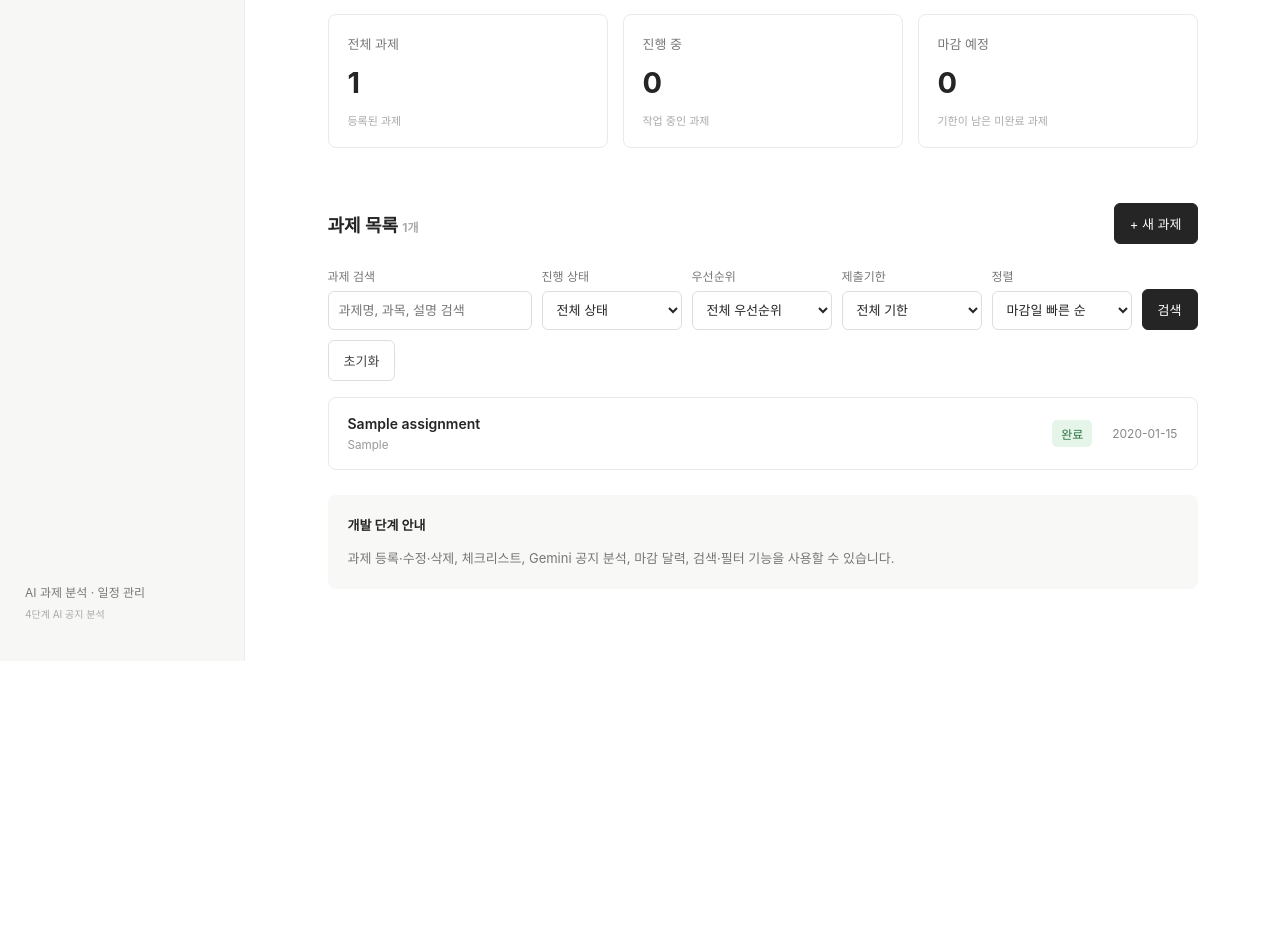
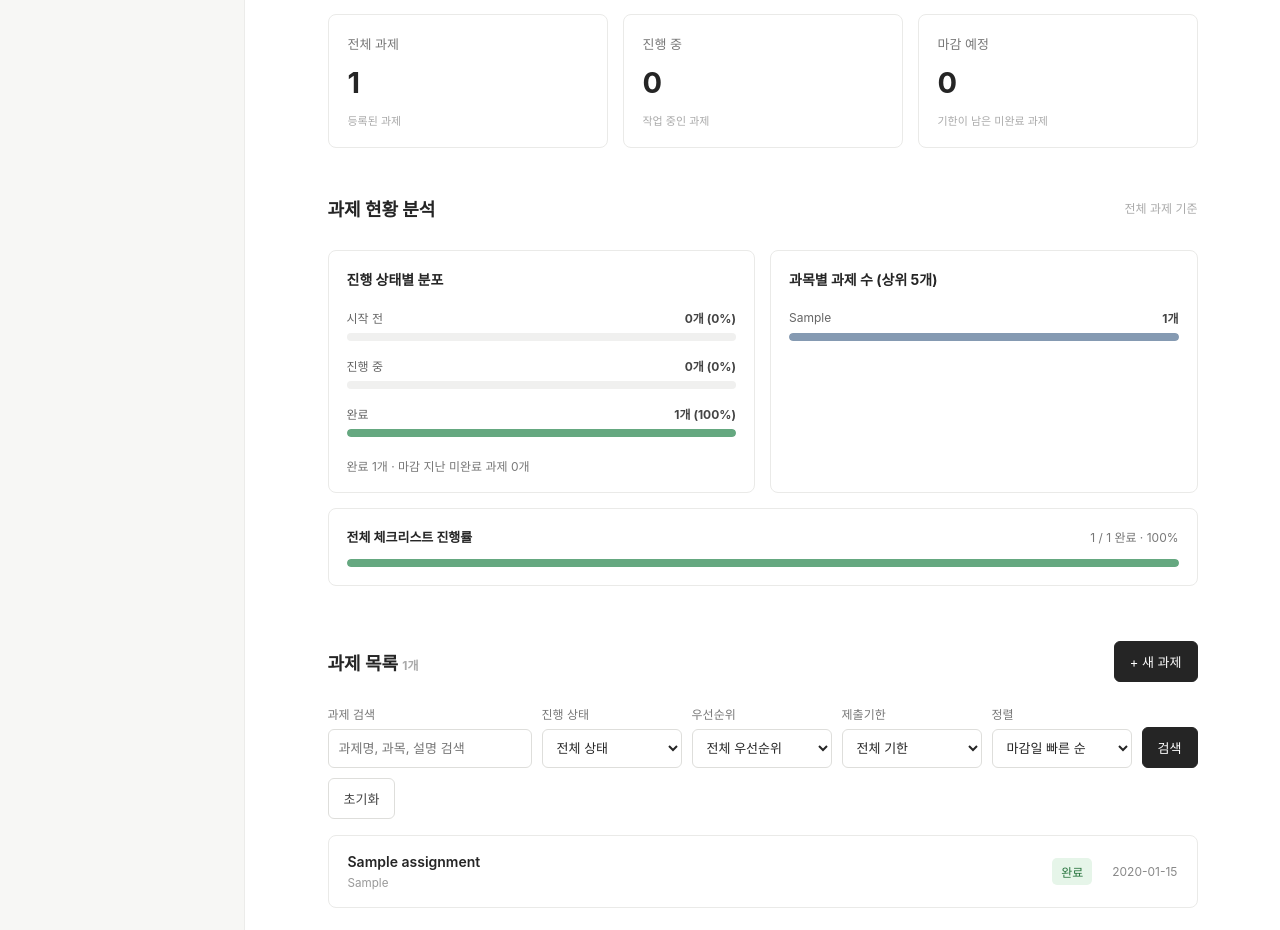
Before and after one commit to jongjong123alt/3rd-, a Flask app: page / in a window 1280 px wide. Shown: the part 310-1240 px from the top of the page. Before the commit the page ends 971 px from the top, so only its background shows below. Run offline with Flask 3, Linux system fonts and the light colour scheme; tables that the repository leaves empty hold one stand-in row (values such as "Sample post").

Commit message:
F-12: add dashboard status, course and checklist analytics

```diff
--- a/app.py
+++ b/app.py
@@ -147,6 +147,36 @@ def create_app(test_config=None):
             "doing": sum(a["status"] == "doing" for a in assignments),
             "upcoming": sum(bool(a["due_date"]) and a["due_date"] >= today and a["status"] != "done" for a in assignments),
         }
+        # F-12: statistics are based on all assignments, regardless of active filters.
+        status_counts = {key: sum(a["status"] == key for a in assignments) for key in STATUSES}
+        status_chart = [
+            {"key": key, "label": label, "count": status_counts[key],
+             "percent": round(status_counts[key] * 100 / len(assignments)) if assignments else 0}
+            for key, label in STATUSES.items()
+        ]
+        course_counts = {}
+        for assignment in assignments:
+            course = assignment["course"] or "과목 미지정"
+            course_counts[course] = course_counts.get(course, 0) + 1
+        popular_courses = sorted(course_counts.items(), key=lambda pair: (-pair[1], pair[0]))[:5]
+        course_max = max((count for _, count in popular_courses), default=0)
+        course_chart = [
+            {"name": course, "count": count, "percent": round(count * 100 / course_max)}
+            for course, count in popular_courses
+        ]
+        with connect_db() as connection:
+            checklist_stats = connection.execute(
+                "SELECT COUNT(*) AS total, COALESCE(SUM(is_done), 0) AS done FROM checklist_items"
+            ).fetchone()
+        checklist_total = checklist_stats["total"]
+        checklist_done = checklist_stats["done"]
+        insights = {
+            "overdue": sum(bool(a["due_date"]) and a["due_date"] < today and a["status"] != "done" for a in assignments),
+            "done": status_counts["done"],
+            "checklist_done": checklist_done,
+            "checklist_total": checklist_total,
+            "checklist_percent": round(checklist_done * 100 / checklist_total) if checklist_total else 0,
+        }
         # F-07: keep summary counts global; filter only the displayed list.
         query = request.args.get("q", "").strip()[:120]
         status_filter = request.args.get("status", "all")
@@ -186,6 +216,7 @@ def create_app(test_config=None):
             visible = sorted(visible, key=lambda a: -a["id"])
         return render_template(
             "dashboard.html", assignments=visible, counts=counts,
+            status_chart=status_chart, course_chart=course_chart, insights=insights,
             filters={"q": query, "status": status_filter, "deadline": deadline_filter,
                      "priority": priority_filter, "sort": sort_by},
             filtered_count=len(visible),
--- a/static/css/style.css
+++ b/static/css/style.css
@@ -86,3 +86,25 @@
 .note-entry-actions form{margin:0}
 .note-edit-form{display:flex;flex-direction:column;gap:9px;margin-top:10px!important}
 .note-edit-form select,.note-edit-form textarea{width:100%;max-width:640px;border:1px solid #ddd;border-radius:6px;padding:9px;font:inherit}
+
+/* F-12: compact, accessible dashboard analytics */
+.dashboard-insights{margin-top:32px}
+.dashboard-insights .section-head{margin:24px 0 14px}
+.insight-grid{display:grid;grid-template-columns:repeat(2,minmax(0,1fr));gap:15px}
+.insight-panel,.insight-checklist{border:1px solid #eaeae8;border-radius:8px;padding:18px}
+.insight-panel h3{font-size:14px;margin:0 0 20px}
+.insight-bar-row{margin:0 0 16px}
+.insight-bar-label{display:flex;align-items:center;justify-content:space-between;gap:12px;font-size:12px;margin-bottom:7px;color:#666}
+.insight-bar-label strong{font-size:12px;color:#444;white-space:nowrap}
+.insight-course-name{overflow:hidden;text-overflow:ellipsis;white-space:nowrap;min-width:0}
+.insight-track{width:100%;height:8px;border-radius:5px;background:#f0f0ef;overflow:hidden}
+.insight-fill{height:100%;border-radius:5px;background:#8c9cb6}
+.insight-todo{background:#b3b3b3}
+.insight-doing{background:#dfae55}
+.insight-done,.insight-checklist-fill{background:#65a880}
+.insight-course{background:#859ab2}
+.insight-footnote{font-size:12px;color:#777;margin:20px 0 0}
+.insight-checklist{margin-top:15px}
+.insight-checklist>div:first-child{display:flex;align-items:center;justify-content:space-between;gap:12px;font-size:13px;margin-bottom:13px}
+.insight-checklist span{color:#777;font-size:12px}
+@media(max-width:700px){.insight-grid{grid-template-columns:1fr}.insight-checklist>div:first-child{flex-wrap:wrap}}
--- a/templates/dashboard.html
+++ b/templates/dashboard.html
@@ -10,6 +10,42 @@
     <div class="stat"><span>진행 중</span><strong>{{ counts.doing }}</strong><small>작업 중인 과제</small></div>
     <div class="stat"><span>마감 예정</span><strong>{{ counts.upcoming }}</strong><small>기한이 남은 미완료 과제</small></div>
   </div>
+  <section class="dashboard-insights" aria-labelledby="insights-title">
+    <div class="section-head"><h2 id="insights-title">과제 현황 분석</h2><span class="muted">전체 과제 기준</span></div>
+    <div class="insight-grid">
+      <div class="insight-panel">
+        <h3>진행 상태별 분포</h3>
+        {% for item in status_chart %}
+          <div class="insight-bar-row">
+            <div class="insight-bar-label"><span>{{ item.label }}</span><strong>{{ item.count }}개 ({{ item.percent }}%)</strong></div>
+            <div class="insight-track" role="img" aria-label="{{ item.label }} {{ item.count }}개, {{ item.percent }}퍼센트">
+              <div class="insight-fill insight-{{ item.key }}" style="width:{{ item.percent }}%"></div>
+            </div>
+          </div>
+        {% endfor %}
+        <p class="insight-footnote">완료 {{ insights.done }}개 · 마감 지난 미완료 과제 {{ insights.overdue }}개</p>
+      </div>
+      <div class="insight-panel">
+        <h3>과목별 과제 수 (상위 5개)</h3>
+        {% if course_chart %}
+          {% for item in course_chart %}
+            <div class="insight-bar-row">
+              <div class="insight-bar-label"><span class="insight-course-name" title="{{ item.name }}">{{ item.name }}</span><strong>{{ item.count }}개</strong></div>
+              <div class="insight-track" role="img" aria-label="{{ item.name }} {{ item.count }}개">
+                <div class="insight-fill insight-course" style="width:{{ item.percent }}%"></div>
+              </div>
+            </div>
+          {% endfor %}
+        {% else %}
+          <p class="muted">등록된 과제가 없습니다.</p>
+        {% endif %}
+      </div>
+    </div>
+    <div class="insight-checklist">
+      <div><strong>전체 체크리스트 진행률</strong><span>{{ insights.checklist_done }} / {{ insights.checklist_total }} 완료 · {{ insights.checklist_percent }}%</span></div>
+      <div class="insight-track" role="progressbar" aria-label="체크리스트 전체 완료율" aria-valuemin="0" aria-valuemax="100" aria-valuenow="{{ insights.checklist_percent }}"><div class="insight-fill insight-checklist-fill" style="width:{{ insights.checklist_percent }}%"></div></div>
+    </div>
+  </section>
   <div class="section-head"><h2>과제 목록 <span class="muted">{{ counts.total }}개</span></h2><a class="primary-button" href="{{ url_for('new_assignment') }}">+ 새 과제</a></div>
   <form class="dashboard-filters" method="get" action="{{ url_for('dashboard') }}" role="search" aria-label="과제 검색 및 필터">
     <label class="dashboard-filter-field dashboard-search-field" for="dashboard-query">
```
Also changed, not shown: docs/REQUIREMENTS.md (+13 -0 lines).
